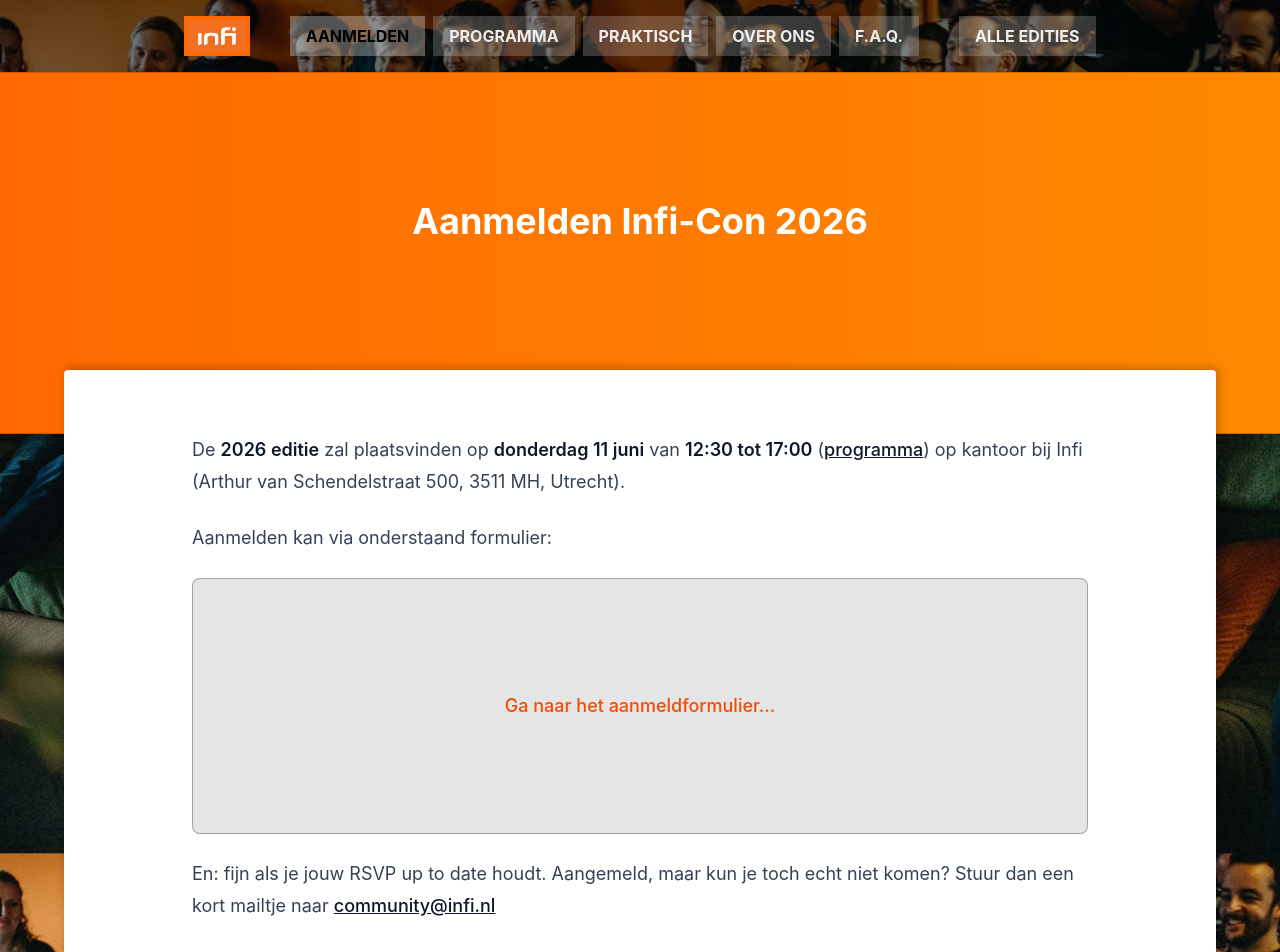
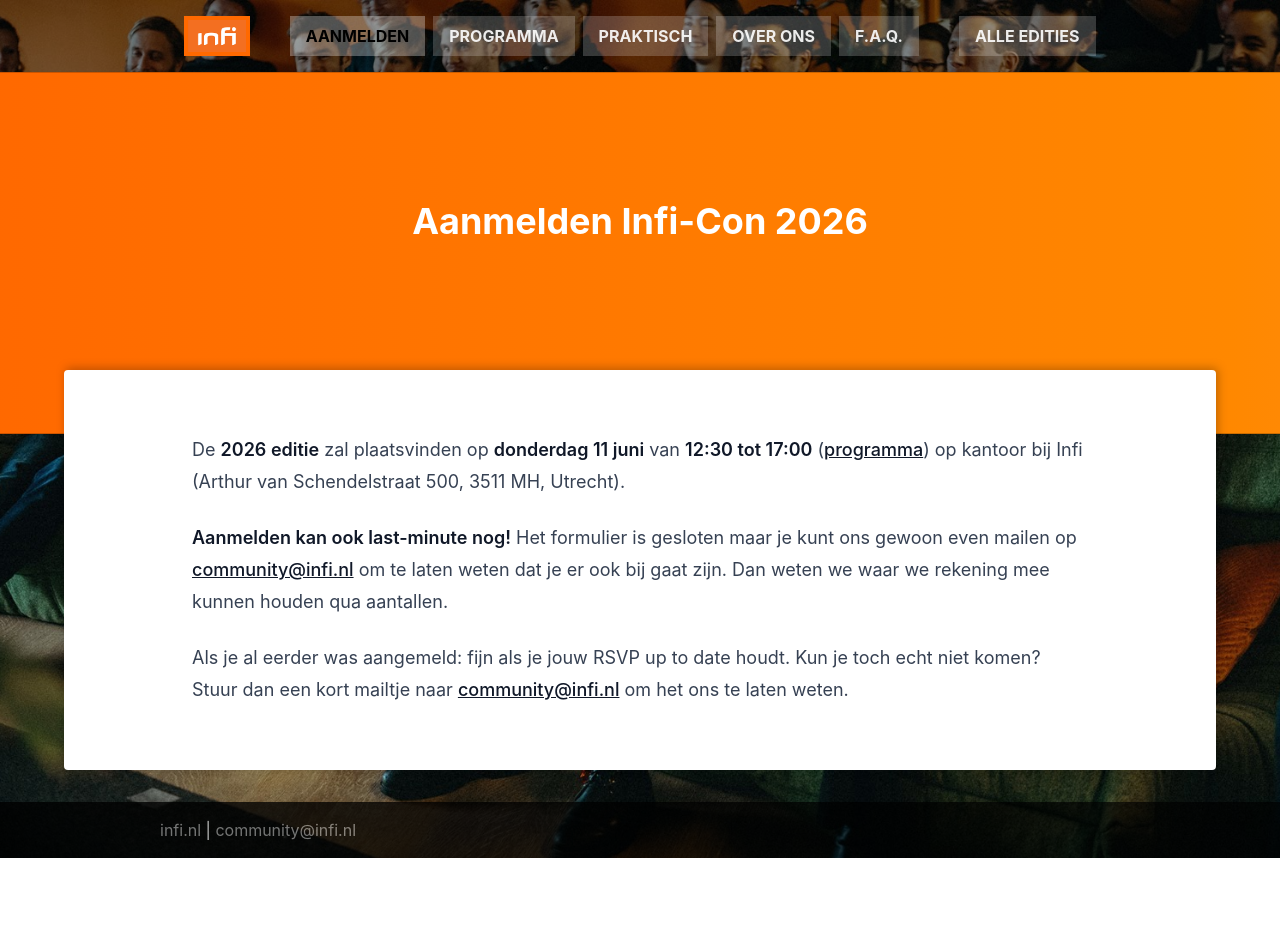
Before and after one commit to infi-nl/con.infi.nl, a SvelteKit app: page /aanmelden in a window 1280 px wide. Shown: the top 952 px of the page. After the commit the page ends 858 px from the top, so only its background shows below. Built offline with nearby package versions, Linux system fonts and the light colour scheme.

Commit message:
Aanmelden pagina goed (genoeg) voor vlak voor- en na het event

```diff
--- a/src/routes/aanmelden/+page.svelte
+++ b/src/routes/aanmelden/+page.svelte
@@ -1,28 +1,43 @@
 <script lang="ts">
+  import { onMount } from 'svelte';
   import A from '$lib/components/A.svelte';
+  import Socials from '$lib/components/Socials.svelte';
   import SimplePageContent from '$lib/components/SimplePageContent.svelte';
   import SimplePageHeader from '$lib/components/SimplePageHeader.svelte';
+
+  // UTC voor simpelheid, het luistert ook weer niet zo nauw.
+  const cutoffTimestamp = Date.UTC(2026, 5, 12);
+  let showPostEventContent = false;
+  onMount(() => {
+    showPostEventContent = Date.now() >= cutoffTimestamp;
+  });
 </script>
 
 <SimplePageHeader>Aanmelden Infi-Con 2026</SimplePageHeader>
 
 <SimplePageContent>
+  {#if showPostEventContent}
+    <p>
+      De <strong>2026 editie</strong> was op <strong>donderdag 11 juni</strong>
+      en is helaas alweer voorbij! Je kunt nog terugkijken wat het <A href="/2026/programma">programma</A> was. Volg ons op socials om een seintje
+      te krijgen voor volgende edities.
+    </p>
+    <Socials />
+  {:else}
     <p>
       De <strong>2026 editie</strong> zal plaatsvinden op <strong>donderdag 11 juni</strong>
-    van <strong>12:30 tot 17:00</strong> (<A href="/2026/programma">programma</A>) op kantoor bij Infi (Arthur van Schendelstraat 500, 3511
-    MH, Utrecht).
+      van <strong>12:30 tot 17:00</strong> (<A href="/2026/programma">programma</A>) op kantoor bij Infi (Arthur van Schendelstraat 500,
+      3511 MH, Utrecht).
     </p>
-  <p>Aanmelden kan via onderstaand formulier:</p>
-  <a
-    href="https://forms.office.com/e/D2JhfgaCCP"
-    rel="noreferer"
-    target="_blank"
-    class="bg-black/10 hover:bg-black/20 border border-black/30 rounded-lg h-64 w-full flex items-center justify-center text-orange-600 no-underline"
-    >Ga naar het aanmeldformulier...</a
-  >
     <p>
-    En: fijn als je jouw RSVP up to date houdt. Aangemeld, maar kun je toch echt niet komen? Stuur dan een kort mailtje naar <strong
+      <strong>Aanmelden kan ook last-minute nog!</strong> Het formulier is gesloten maar je kunt ons gewoon even mailen op
+      <strong><a href="mailto:community@infi.nl">community@infi.nl</a></strong> om te laten weten dat je er ook bij gaat zijn. Dan weten we waar
+      we rekening mee kunnen houden qua aantallen.
+    </p>
+    <p>
+      Als je al eerder was aangemeld: fijn als je jouw RSVP up to date houdt. Kun je toch echt niet komen? Stuur dan een kort mailtje naar <strong
         ><a href="mailto:community@infi.nl">community@infi.nl</a></strong
-    >
+      > om het ons te laten weten.
     </p>
+  {/if}
 </SimplePageContent>
```
Lines whose indentation alone changed are shown as unchanged.
